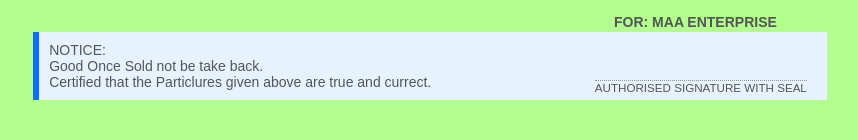
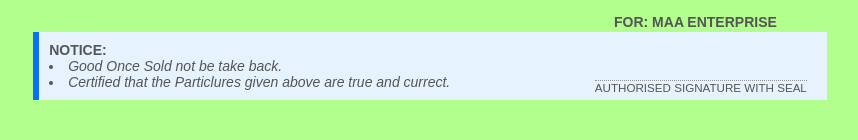
Before and after one commit to Koushik14728/Tax_invoice, a plain HTML site: page index.html in a window 1280 px wide. Shown: the part 617-757 px from the top of the page, without its empty margins (210-1068 px from the left). Drawn offline with Linux system fonts and the light colour scheme.

Commit message:
Update index.html

```diff
--- a/index.html
+++ b/index.html
@@ -115,8 +115,8 @@
 
 	<div class="thanks">Thank you!</div>
 		<div class="notices">
-			<div>NOTICE:</div>
-			<div class="notice">Good Once Sold not be take back.<br> Certified that the Particlures given above are true and currect.</div>
+			<div><b>NOTICE:</b></div>
+			<div class="notice"><i><li>Good Once Sold not be take back.</li><li> Certified that the Particlures given above are true and currect.</li></i></div>
 		</div>
 	<div class="signature">
 		<h5>Authorised Signature with Seal</h5>
```
